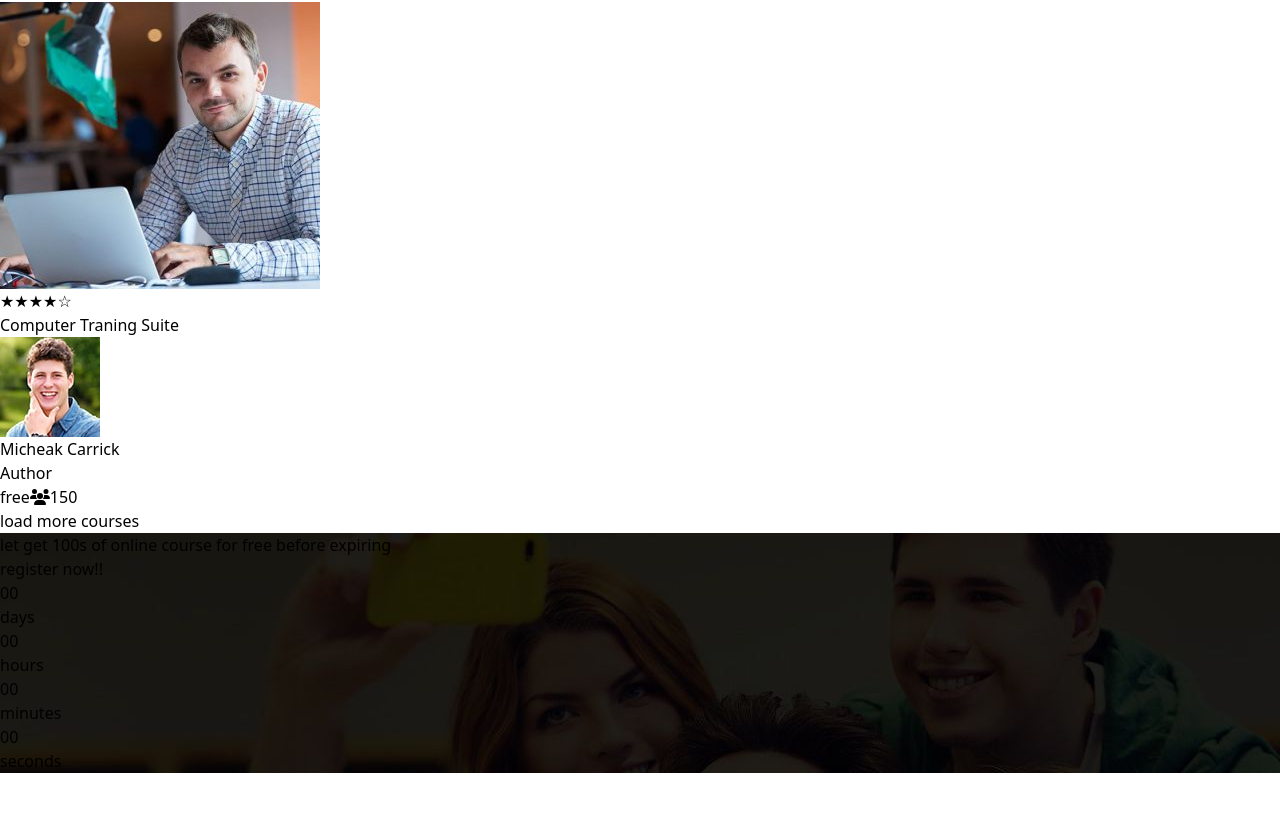
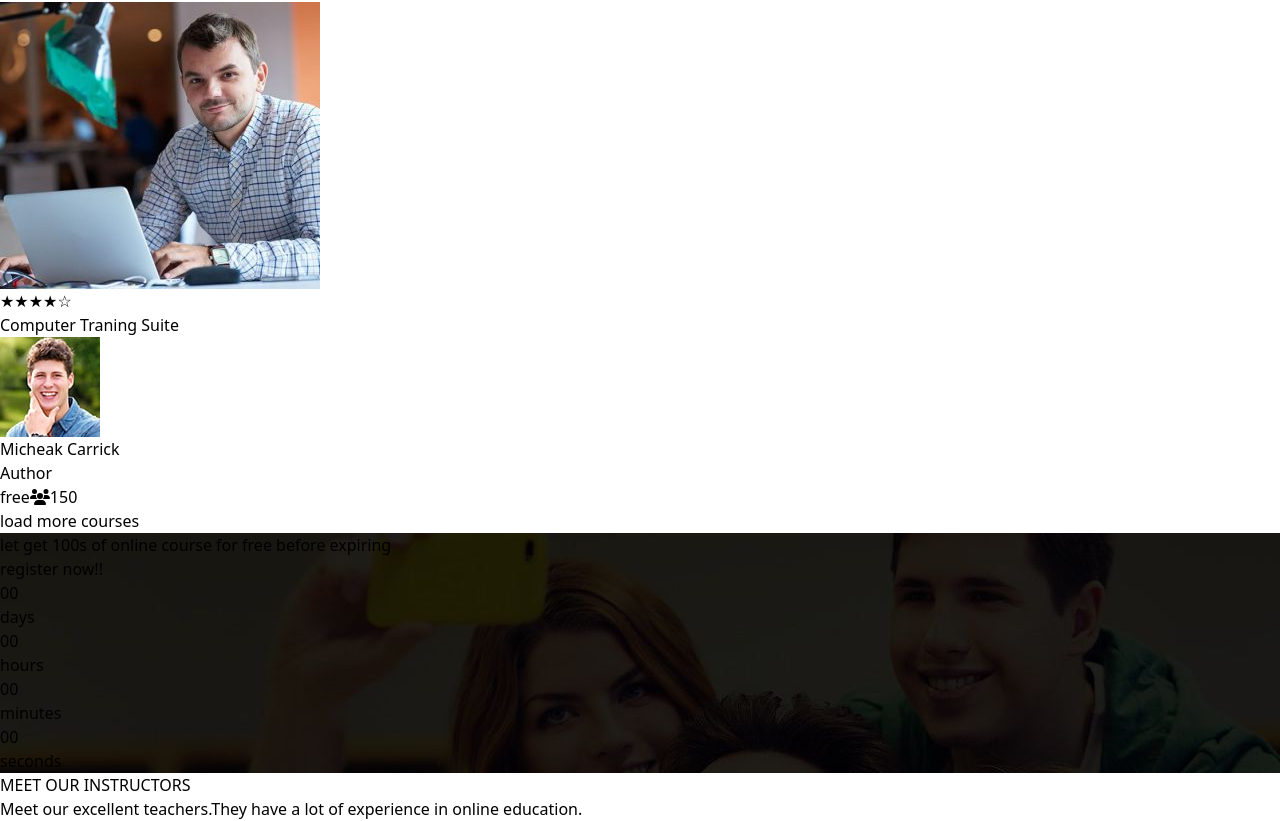
Before and after one commit to Noman2218/final-project-react, a React (Vite) app: page / in a window 1280 px wide. Shown: the part 2365-3186 px from the top of the page. Before the commit the page ends 3138 px from the top, so only its background shows below. Built offline with nearby package versions, Linux system fonts and the light colour scheme.

Commit message:
MEET OUR INSTRUCTORS

```diff
--- a/package.json
+++ b/package.json
@@ -15,6 +15,7 @@
     "@fortawesome/free-regular-svg-icons": "^6.6.0",
     "@fortawesome/free-solid-svg-icons": "^6.6.0",
     "@fortawesome/react-fontawesome": "^0.2.2",
+    "antd": "^5.21.2",
     "react": "^18.3.1",
     "react-dom": "^18.3.1"
   },
--- a/src/App.jsx
+++ b/src/App.jsx
@@ -3,6 +3,7 @@ import './App.css'
 import Header from './components/Header'
 import PopularCourses from './components/PopularCourses'
 import Registernow from './components/registernow'
+import Instructors from './components/Instructors'
 
 
 function App() {
@@ -14,7 +15,7 @@ function App() {
        <Header/>
        <PopularCourses/>
        <Registernow/>
-
+       <Instructors/>
       </div>
     </>
   )
--- /dev/null
+++ b/src/components/Instructors.jsx
@@ -0,0 +1,14 @@
+import React from 'react'
+
+const Instructors = () => {
+  return (
+    <div>
+
+      <h1 className='mt-10 pt-10 text-4xl md:text-5xl font-bold mb-4 uppercase text-center'>
+        MEET OUR INSTRUCTORS</h1>
+      <p className='text-center'>Meet our excellent teachers.They have a lot of experience in online education.</p>
+    </div>
+  )
+}
+
+export default Instructors
--- a/src/components/PopularCourses.jsx
+++ b/src/components/PopularCourses.jsx
@@ -1,6 +1,7 @@
 import { FontAwesomeIcon } from '@fortawesome/react-fontawesome';
 import { faUsers } from '@fortawesome/free-solid-svg-icons';
 import React from 'react'
+import { Button } from 'antd/es/radio';
 
 const PopularCourses = () => {
     const cards = [
--- a/src/components/Registernow.jsx
+++ b/src/components/Registernow.jsx
@@ -11,7 +11,7 @@ const Registernow = () => {
     return (
         <div className="relative bg-cover bg-center bg-no-repeat py-20 text-white items-center" style={{ backgroundImage: `url('./images/bg121-com.jpg')` }}>
             <div className=' justify-center'>
-                <div className='items-center'>
+                <div className=' pl-16 grid  justify-center'>
                     <p className='uppercase font-semibold'>let get 100s of online course for free before expiring</p>
                     <h1 className='text-4xl md:text-5xl font-bold mb-4 uppercase'>register now!!</h1>
                 </div>
```
Also changed, not shown: 1 other file (tests, documents, lock files or other folders).
